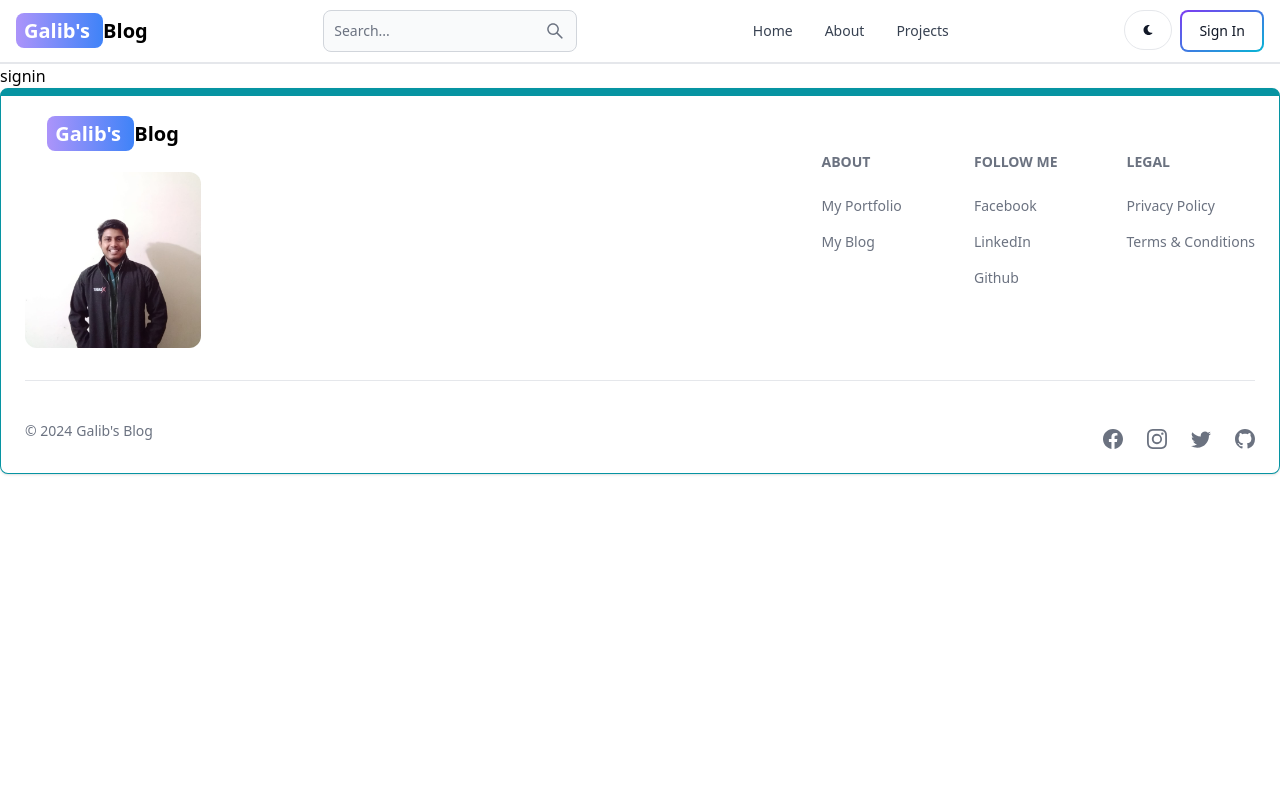
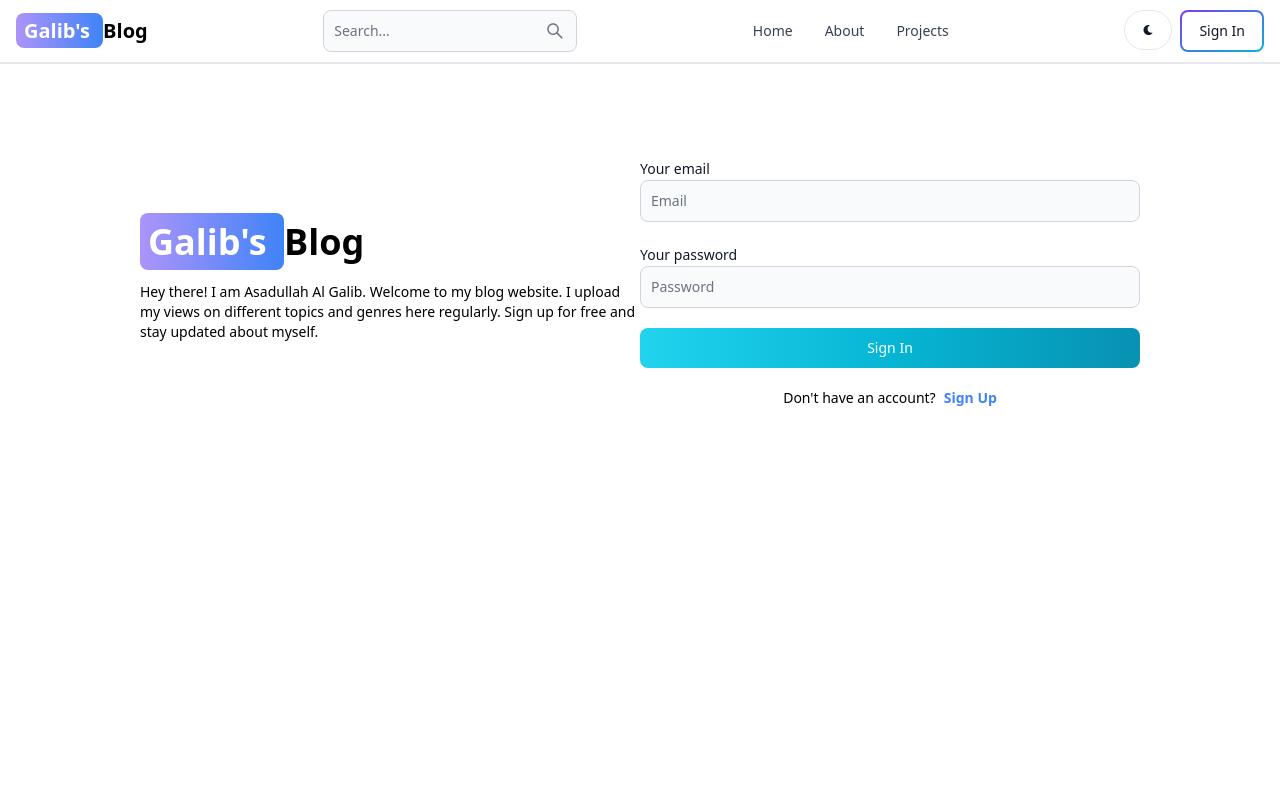
Before and after one commit to Galib-23/blog-2-client, a React (Vite) app: page /sign-in in a window 1280 px wide. Shown: the top 800 px of the page. Built offline with nearby package versions, Linux system fonts and the light colour scheme.

Commit message:
Complete sign in page

```diff
--- a/src/pages/SignIn.jsx
+++ b/src/pages/SignIn.jsx
@@ -1,10 +1,111 @@
+import { Link, useNavigate } from "react-router-dom";
+import { Alert, Button, Label, Spinner, TextInput } from "flowbite-react";
+import { useState } from "react";
 
 const SignIn = () => {
+
+  const [formData, setFormData] = useState({});
+  const [errorMessage, setErrorMessage] = useState(null);
+  const [loading, setLoading] = useState(false);
+  const navigate = useNavigate();
+
+  const handleChange = (e) => {
+    setFormData({
+      ...formData,
+      [e.target.id]: e.target.value.trim()
+    })
+    console.log(formData);
+
+  }
+
+  const handleSubmit = async (e) => {
+    e.preventDefault();
+    if(!formData.email || !formData.password){
+      return setErrorMessage("Please fill out all the fields")
+    }
+    try {
+      setLoading(true);
+      setErrorMessage(null);
+      const res = await fetch('/api/auth/signin', {
+        method: 'POST',
+        headers: {
+          'Content-Type': 'application/json'
+        },
+        body: JSON.stringify(formData),
+      });
+
+      const data = await res.json();
+      if (data.success === false) {
+        return setErrorMessage(data.message);
+      }
+      setLoading(false);
+      navigate('/');
+    } catch (error) {
+      console.log(error)
+      setErrorMessage(error.message);
+      setLoading(false);
+    }
+  }
+
   return (
-    <div>
-      signin
+    <div className="min-h-screen mt-20">
+      <div className="flex p-3 max-w-5xl mx-auto flex-col md:flex-row md:items-center">
+        {/* left section */}
+        <div className=" flex-1">
+          <Link
+            to={"/"}
+            className="whitespace-nowrap text-4xl font-bold dark:text-white"
+          >
+            <span className="px-2 py-1 bg-gradient-to-r from-purple-400 to-blue-500 rounded-lg text-white">
+              Galib&apos;s{" "}
+            </span>{" "}
+            Blog
+          </Link>
+          <p className="text-sm mt-5">
+            Hey there! I am Asadullah Al Galib. Welcome to my blog website. I
+            upload my views on different topics and genres here regularly. Sign
+            up for free and stay updated about myself.
+          </p>
+        </div>
+
+        {/* right section */}
+        <div className="flex-1">
+          <form onSubmit={handleSubmit} className="flex flex-col gap-5">
+            <div>
+              <Label value="Your email" />
+              <TextInput type="email" placeholder="Email" id="email" onChange={handleChange} />
+            </div>
+            <div>
+              <Label value="Your password" />
+              <TextInput type="password" placeholder="Password" id="password" onChange={handleChange} />
+            </div>
+            <Button gradientMonochrome="cyan" type="submit" disabled={loading}>
+              {
+                loading ? (
+                  <>
+                    <Spinner size='sm' />
+                    <span className="pl-3">Loading...</span>
+                  </>
+                ) : "Sign In"
+              }
+            </Button>
+          </form>
+          <div className="flex gap-2 text-sm mt-5 justify-center">
+            <span>Don&apos;t have an account?</span>
+            <Link to={'/sign-up'} className="text-blue-500 font-semibold">
+            Sign Up</Link>
+          </div>
+          {
+            errorMessage && (
+              <Alert className="mt-5" color='failure'>
+                {errorMessage}
+              </Alert>
+            )
+          }
+        </div>
+      </div>
     </div>
-  )
-}
+  );
+};
 
-export default SignIn
+export default SignIn;
```
